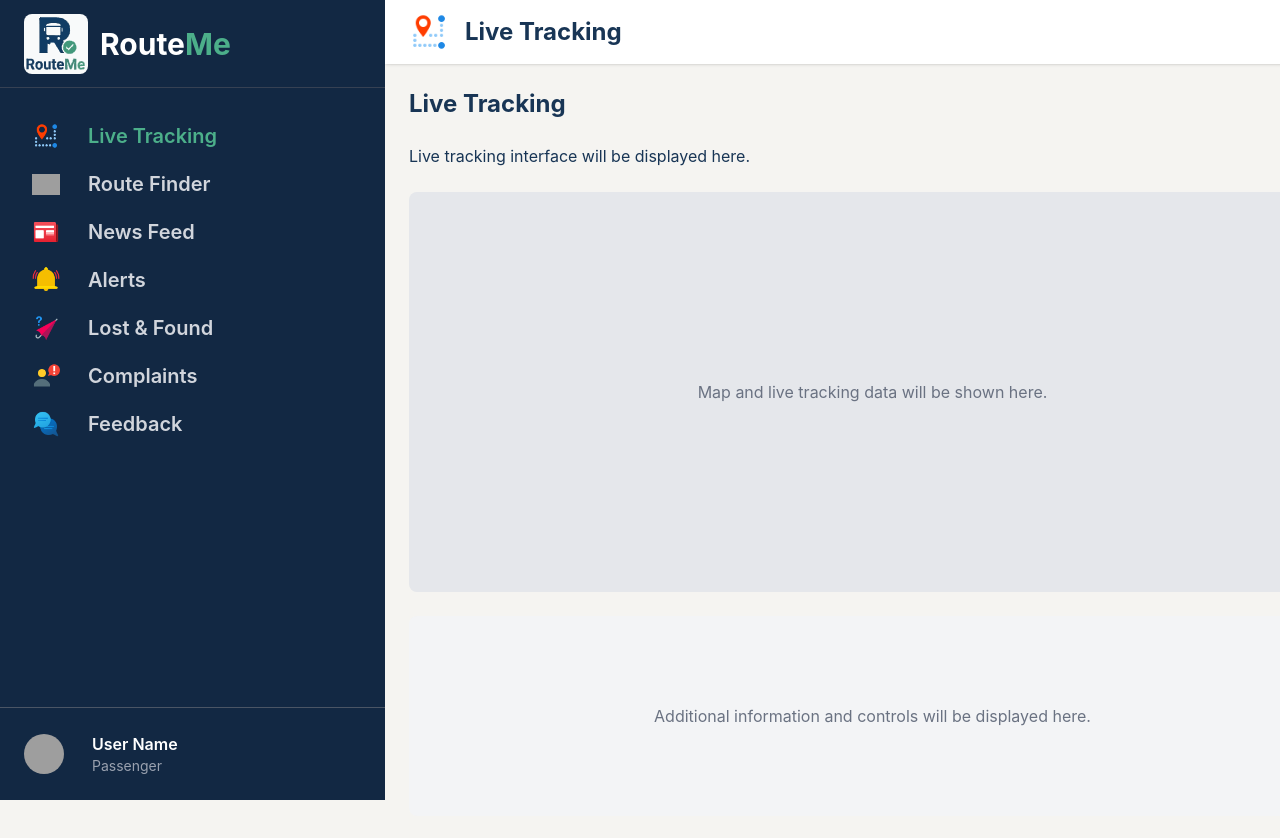
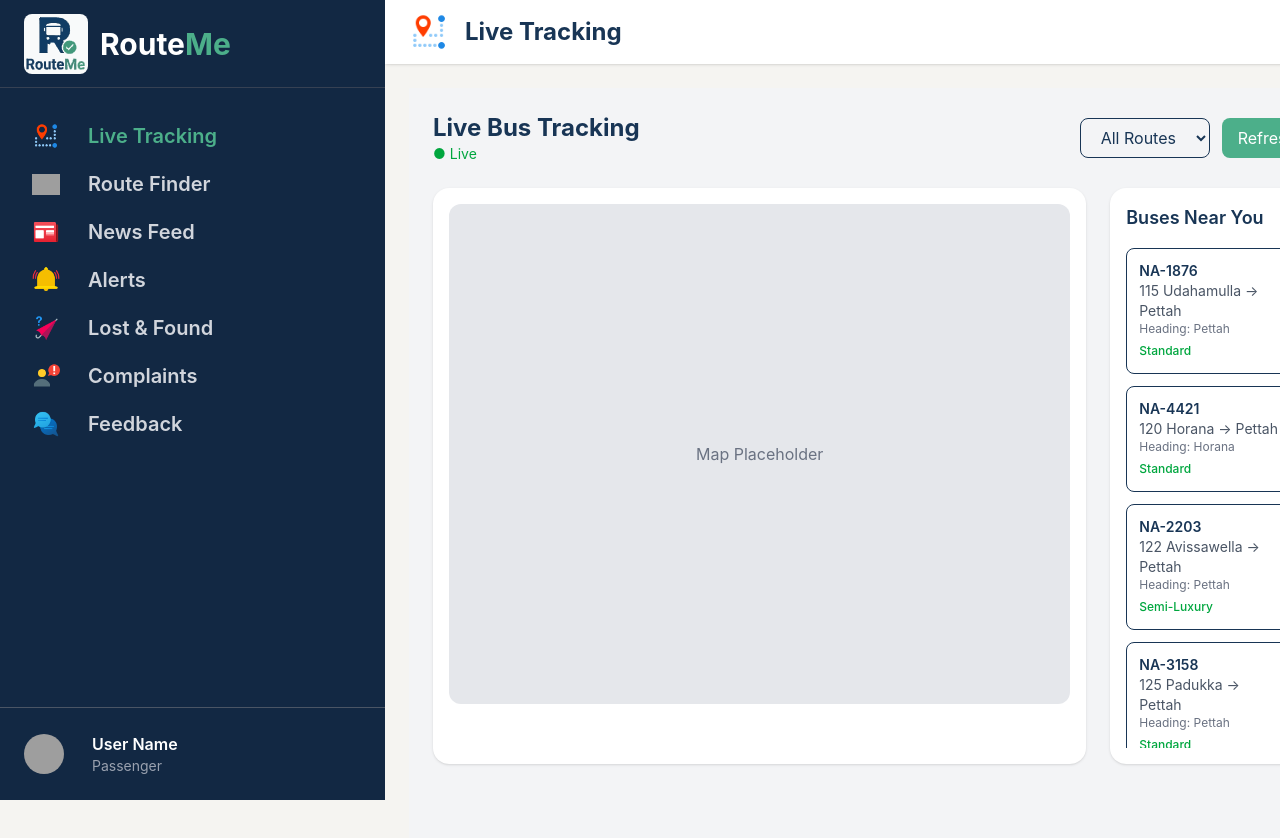
Before and after one commit to RouteMe-Transit/routeme-admin-web-frontend-, a Next.js app in the folder frontend/: page /passenger/liveTracking in a window 1280 px wide. Shown: the top 838 px of the page. Built offline with nearby package versions, Linux system fonts and the light colour scheme; grey boxes are pictures that could not be loaded.

Commit message:
added livetraking page without the map

```diff
--- a/frontend/app/passenger/liveTracking/page.tsx
+++ b/frontend/app/passenger/liveTracking/page.tsx
@@ -1,15 +1,128 @@
-export default function PassengerLiveTrackingPage() {
-    return (
-        <section className="w-full h-full flex flex-col gap-6">
-            <h1 className="text-2xl font-bold text-accent">Live Tracking</h1>
-            <p className="text-ashcolor">Live tracking interface will be displayed here.</p>
-                <div className="w-full h-[400px] bg-gray-200 rounded-lg flex items-center justify-center">
-                    <p className="text-gray-500">Map and live tracking data will be shown here.</p>
-                </div>
-                <div className="w-full h-[200px] bg-gray-100 rounded-lg flex items-center justify-center">
-                    <p className="text-gray-500">Additional information and controls will be displayed here.</p>
-                </div>
-        </section>
+"use client";
 
-    );
+import React from "react";
+
+type Bus = {
+  id: string;
+  route: string;
+  from: string;
+  to: string;
+  heading: string;
+  type: string;
+};
+
+const buses: Bus[] = [
+  {
+    id: "NA-1876",
+    route: "115",
+    from: "Udahamulla",
+    to: "Pettah",
+    heading: "Pettah",
+    type: "Standard",
+  },
+  {
+    id: "NA-4421",
+    route: "120",
+    from: "Horana",
+    to: "Pettah",
+    heading: "Horana",
+    type: "Standard",
+  },
+  {
+    id: "NA-2203",
+    route: "122",
+    from: "Avissawella",
+    to: "Pettah",
+    heading: "Pettah",
+    type: "Semi-Luxury",
+  },
+  {
+    id: "NA-3158",
+    route: "125",
+    from: "Padukka",
+    to: "Pettah",
+    heading: "Pettah",
+    type: "Standard",
+  },
+  {
+    id: "NA-5067",
+    route: "140",
+    from: "Wellampitiya",
+    to: "Kollupitiya",
+    heading: "Kollupitiya",
+    type: "Standard",
+  },
+  {
+    id: "NA-6634",
+    route: "150",
+    from: "Maharagama",
+    to: "Pettah",
+    heading: "Maharagama",
+    type: "Standard",
+  },
+];
+
+export default function LiveTrackingPage() {
+  return (
+    <div className="p-6 bg-gray-100 min-h-screen">
+      {/* Header */}
+      <div className="flex justify-between items-center mb-6">
+        <div>
+          <h1 className="text-2xl font-bold">Live Bus Tracking</h1>
+          <p className="text-sm text-green-600">● Live</p>
+        </div>
+
+        <div className="flex gap-3">
+          <select className="border rounded-lg px-4 py-2">
+            <option>All Routes</option>
+            <option>115</option>
+            <option>120</option>
+            <option>122</option>
+          </select>
+
+          <button className="bg-[#4caf8a] text-white px-4 py-2 rounded-lg hover:bg-[#3f9c79]">
+            Refresh
+          </button>
+        </div>
+      </div>
+
+      {/* Main Layout */}
+      <div className="grid grid-cols-1 lg:grid-cols-4 gap-6">
+        {/* Map Section */}
+        <div className="lg:col-span-3 bg-white rounded-2xl shadow p-4">
+          <div className="w-full h-[500px] bg-gray-200 rounded-xl flex items-center justify-center text-gray-500">
+            Map Placeholder
+          </div>
+        </div>
+
+        {/* Sidebar Bus List */}
+        <div className="bg-white rounded-2xl shadow p-4">
+          <h2 className="text-lg font-semibold mb-4">Buses Near You</h2>
+
+          <div className="space-y-3 max-h-[500px] overflow-y-auto">
+            {buses.map((bus) => (
+              <div
+                key={bus.id}
+                className="border rounded-lg p-3 hover:shadow-sm transition"
+              >
+                <h3 className="font-semibold text-sm">{bus.id}</h3>
+
+                <p className="text-sm text-gray-600">
+                  {bus.route} {bus.from} → {bus.to}
+                </p>
+
+                <p className="text-xs text-gray-500">
+                  Heading: {bus.heading}
+                </p>
+
+                <span className="text-xs text-green-600 font-medium">
+                  {bus.type}
+                </span>
+              </div>
+            ))}
+          </div>
+        </div>
+      </div>
+    </div>
+  );
 }
```
